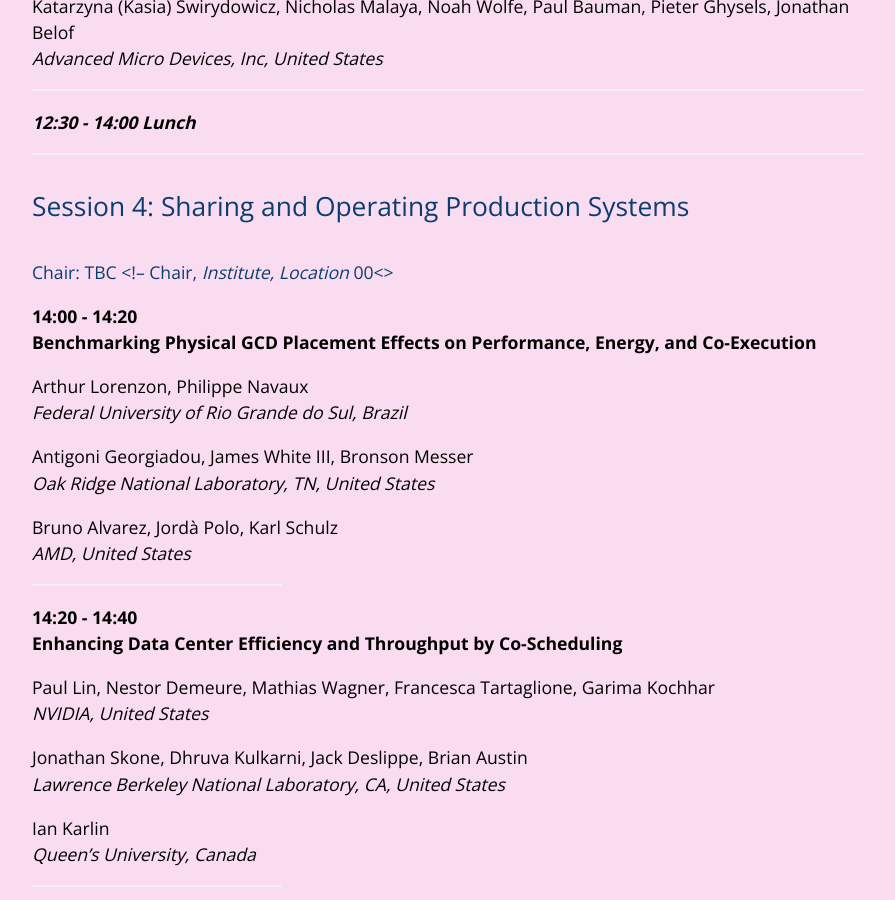
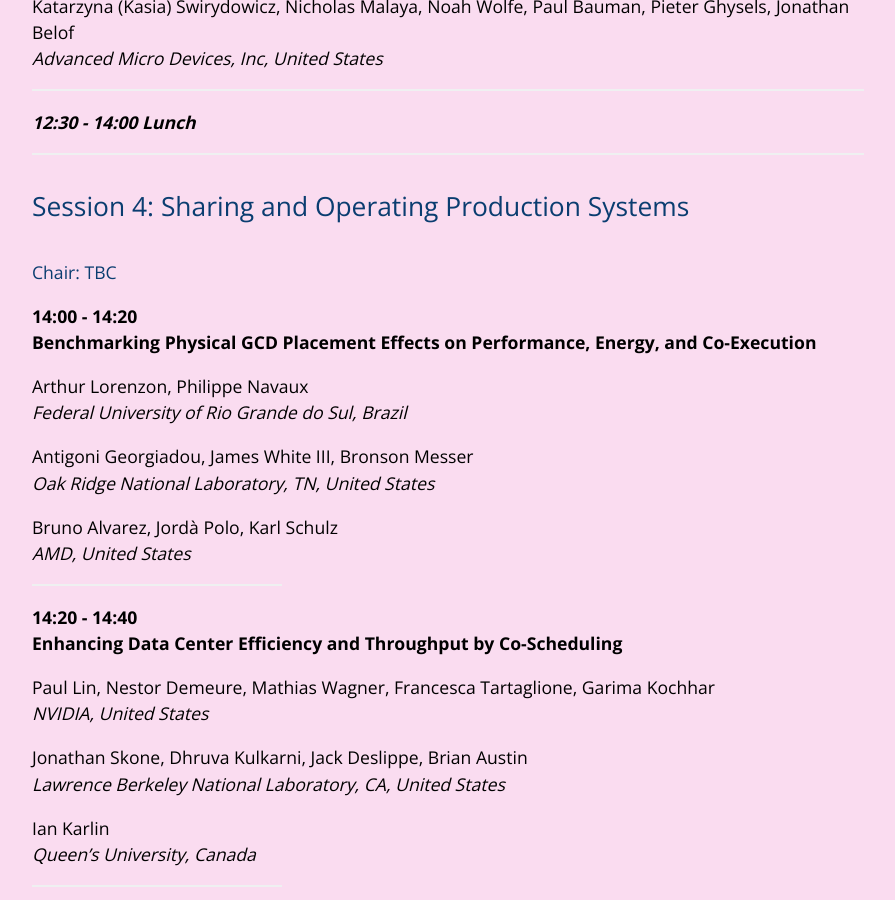
Before and after one commit to pmbs-workshop/pmbs-workshop.github.io, a Jekyll site: the page built from schedule.markdown, in a window 1280 px wide and 900 px high, scrolled down 3365 px. Shown: the whole window, without its empty margins (192-1087 px from the left). Built offline with Jekyll 4.4.1, drawn with Linux system fonts in a browser that asks for light colours; some of the changed text lies outside the part shown.

Commit message:
more minor fixes

```diff
--- a/schedule.markdown
+++ b/schedule.markdown
@@ -131,7 +131,7 @@
 ---
 
 ## Session 4: Sharing and Operating Production Systems
-#### Chair: TBC <!-- Chair, _Institute, Location_ 00<>
+#### Chair: TBC <!-- Chair, _Institute, Location_ -->
 
 **14:00 - 14:20**\\
 **Benchmarking Physical GCD Placement Effects on Performance, Energy, and Co-Execution** <!-- [[abstract]](abstract10.html) [[paper]]() [[slides]]() -->
```
Also changed, not shown: other parts of schedule.markdown (+1 -1 lines).
